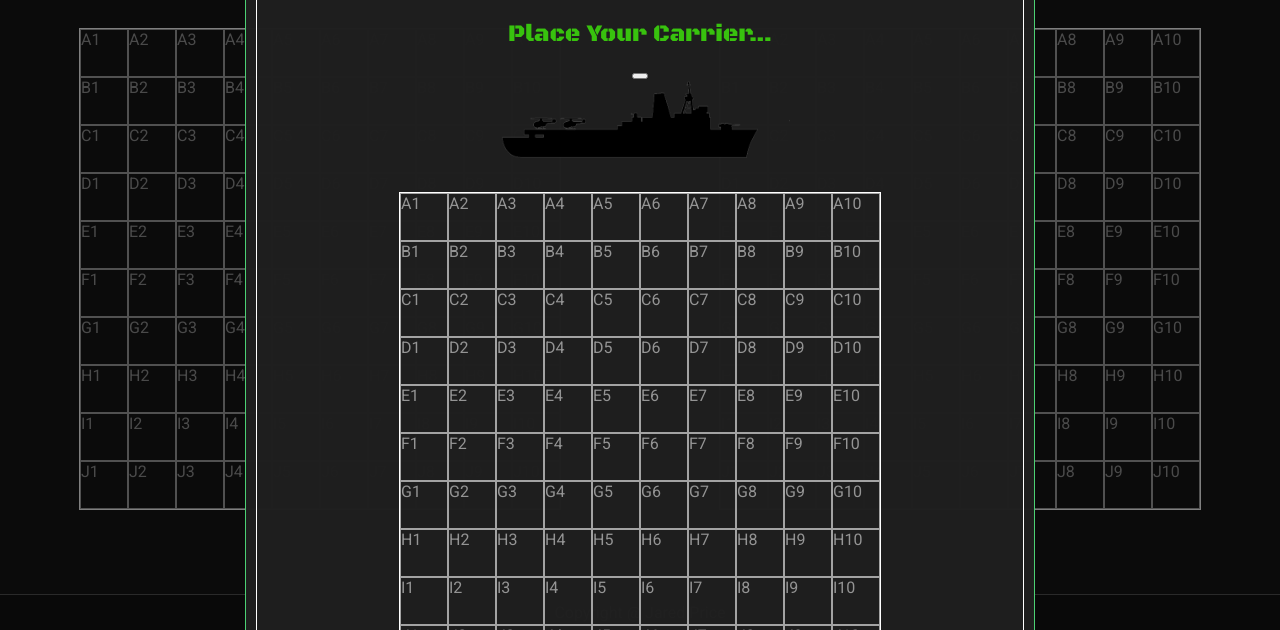
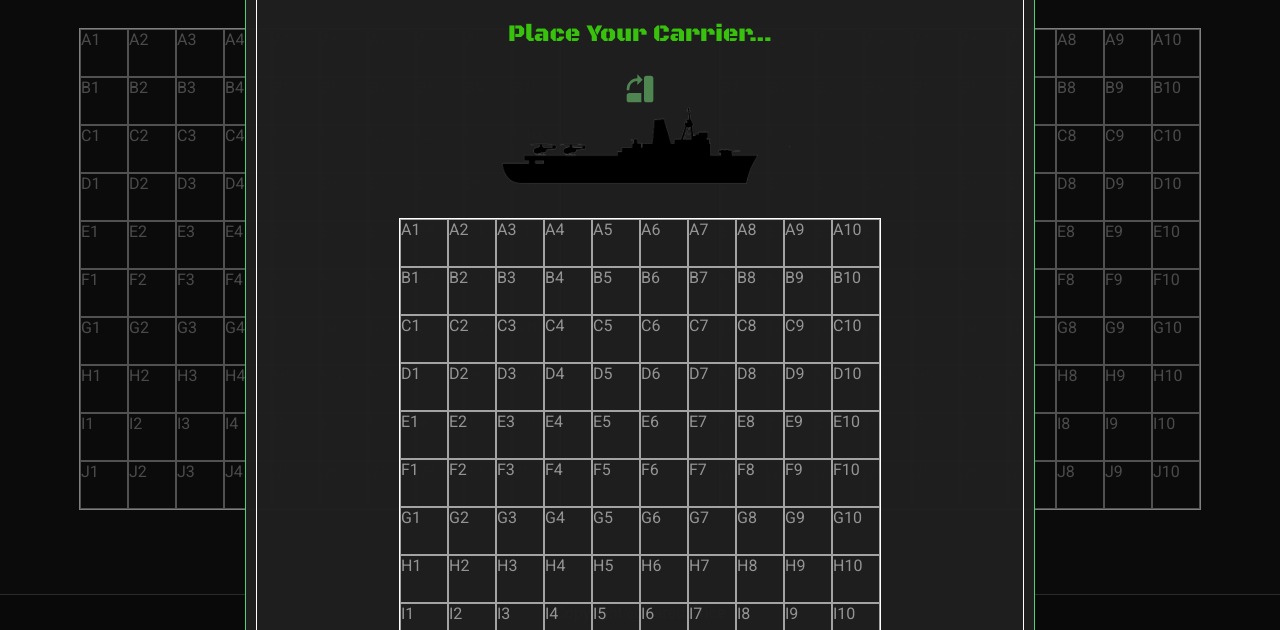
Before and after one commit to Jared588/battleship, a website built with webpack: page src/index.html in a window 1280 px wide. Shown: the part 170-800 px from the top of the page. Built offline with nearby package versions, Linux system fonts and the light colour scheme; a web font is replaced by a local one.

Commit message:
Change rotation icon

```diff
--- a/src/index.html
+++ b/src/index.html
@@ -13,7 +13,7 @@
         <div id="modal-container">
           <div id="modal-info-container">
             <p id="ship-name"></p>
-            <button id="dir-btn"></button>
+            <div id="dir-btn"><svg xmlns="http://www.w3.org/2000/svg" viewBox="0 0 24 24"><title>rotate-right-variant</title><path d="M10,4V1L14,5L10,9V6A6,6 0 0,0 4,12L4.08,13H2.06L2,12A8,8 0 0,1 10,4M17,2H20A2,2 0 0,1 22,4V20A2,2 0 0,1 20,22H17A2,2 0 0,1 15,20V4A2,2 0 0,1 17,2M4,15H13V22H4A2,2 0 0,1 2,20V17A2,2 0 0,1 4,15Z" fill="currentcolor"/></svg></div>
             <div id="ship-image"></div>
           </div>
           <div id="modal-board"></div>
--- a/src/styles.css
+++ b/src/styles.css
@@ -175,3 +175,14 @@ footer {
     font-size: clamp(20px, 4vw, 24px);
     color: rgb(56, 194, 14);
 }
+
+#dir-btn {
+    background: none;
+    border: none;
+    padding: 0;
+    cursor: pointer;
+    width: 2rem;
+    height: 2rem;
+    color: #4e8551;
+    bottom: 8rem;
+}
```
Also changed, not shown: src/icons/rotate-right-variant.svg (added).
